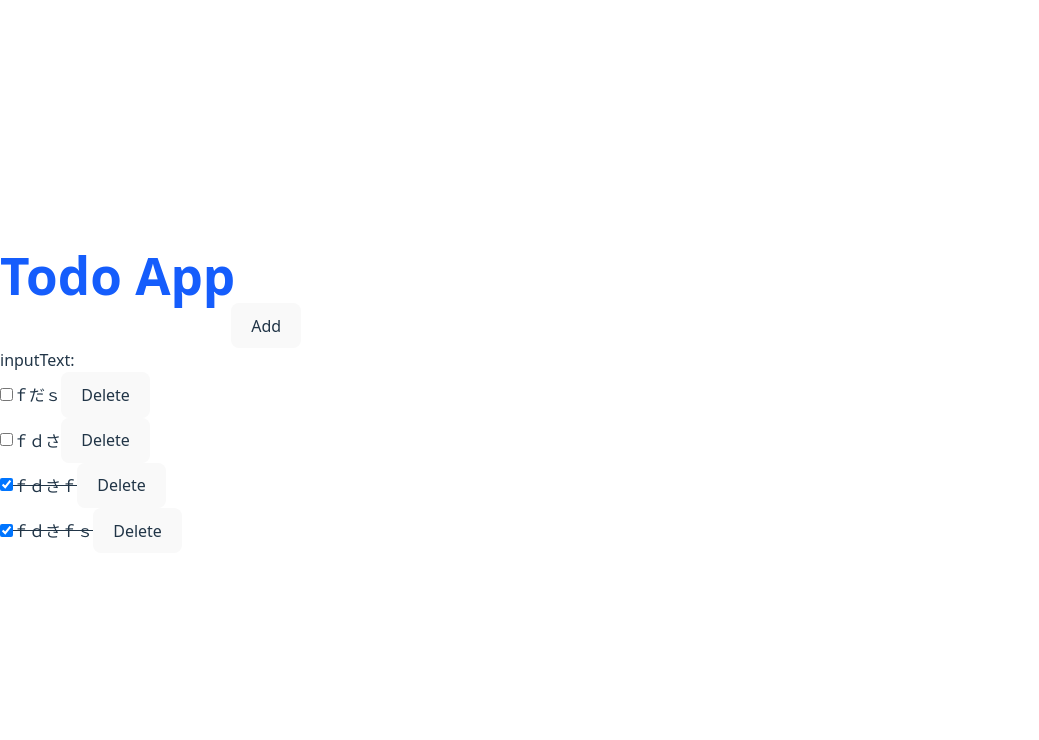
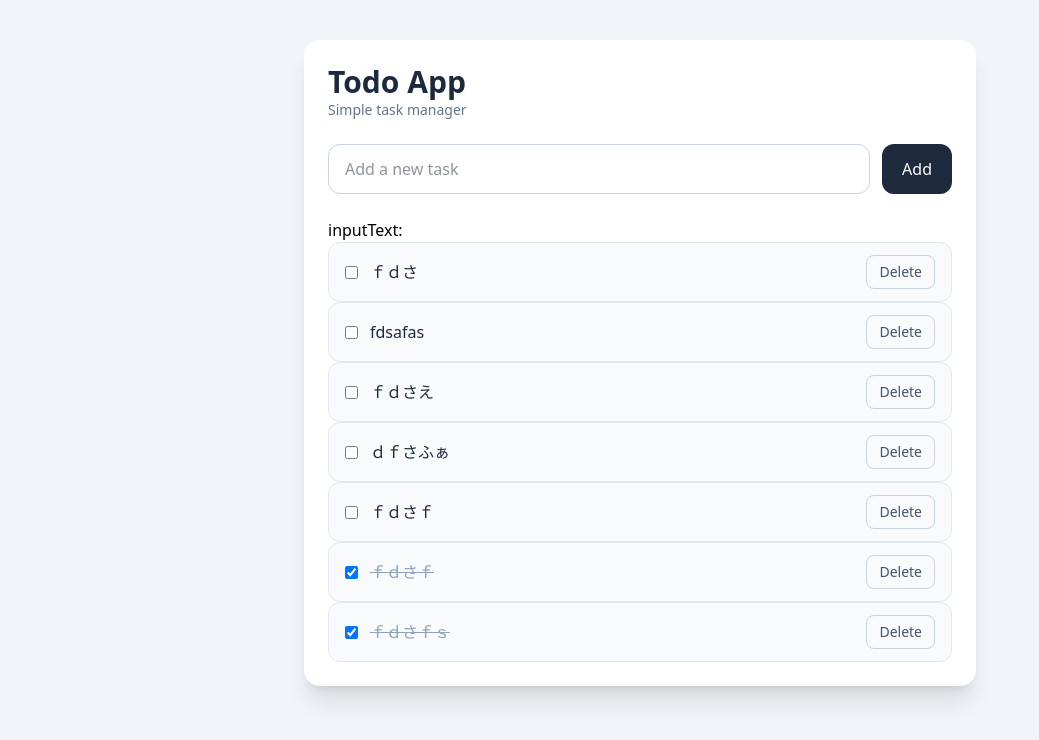
Before and after one commit to mae134/todo-app, a React (Vite) app: page / in a window 1280 px wide. Shown: the top 740 px of the page, without its empty margins (0-1039 px from the left). Built offline with nearby package versions, Linux system fonts and the light colour scheme; data requests are answered from the project's data file.

Commit message:
feat: improve UI layout with Tailwind and clean global CSS

```diff
--- a/db.json
+++ b/db.json
@@ -11,14 +11,29 @@
       "id": 5
     },
     {
-      "text": "ｆだｓ",
-      "done": false,
-      "id": 9
-    },
-    {
       "text": "ｆｄさ",
       "done": false,
       "id": 10
+    },
+    {
+      "text": "fdsafas",
+      "done": false,
+      "id": 11
+    },
+    {
+      "text": "ｆｄさえ",
+      "done": false,
+      "id": 12
+    },
+    {
+      "text": "ｄｆさふぁ",
+      "done": false,
+      "id": 13
+    },
+    {
+      "text": "ｆｄさｆ",
+      "done": false,
+      "id": 14
     }
   ]
 }
--- a/src/App.tsx
+++ b/src/App.tsx
@@ -29,8 +29,13 @@ function App() {
   const sortedTodos = [...todos].sort((a, b) => Number(a.done) - Number(b.done))
 
   return (
-    <div>
-      <h1 className="text-3xl font-bold text-blue-600">Todo App</h1>
+    // 画面の高さを最低限確保する 薄いグレー背景　白いカードを目立たせる　左右の余白　スマホで端にくっつかないようにする　上下の余白　詰まって見えないようにする
+    <div className="min-h-screen bg-slate-100 px-4 py-10">
+      <div className="mx-auto w-full max-w-2xl rounded-2xl bg-white p-6 shadow-xl">
+        <div className="mb-6">
+          <h1 className="text-3xl font-bold text-slate-800">Todo App</h1>
+          <p className="text-sm text-slate-500">Simple task manager</p>
+        </div>
 
         {/* ローディング中表示 */}
         {loading && <p>Loading...</p>}
@@ -38,17 +43,25 @@ function App() {
         {/* エラー表示 */}
         {error && <p style={{ color: 'red' }}>{error}</p>}
 
+        <div className="mb-6 flex gap-3">
           <input
             value={inputText}
             onChange={(e) => setInputText(e.target.value)}
             onKeyDown={(e) => {
               if (e.key === 'Enter') handleAdd()
             }}
+            placeholder="Add a new task"
+            className="w-full rounded-xl border border-slate-300 px-4 py-3 text-slate-800 outline-none"
           />
 
-      <button onClick={handleAdd} disabled={adding}>
+          <button
+            onClick={handleAdd}
+            disabled={adding}
+            className="rounded-xl bg-slate-800 px-5 py-3 text-white translation hover:bg-slate-700"
+          >
             {adding ? 'Adding...' : 'Add'}
           </button>
+        </div>
 
         <p>inputText: {inputText}</p>
         <ul>
@@ -64,6 +77,7 @@ function App() {
           ))}
         </ul>
       </div>
+    </div>
   )
 }
 
--- a/src/components/TodoItem.tsx
+++ b/src/components/TodoItem.tsx
@@ -16,7 +16,8 @@ export function TodoItem({
   togglingId,
 }: Props) {
   return (
-    <li>
+    <li className="flex itemmx-center justify-between rounded-xl border border-slate-200 bg-slate-50 px-4 py-3">
+      <label className="flex items-center gap-3">
         <input
           type="checkbox"
           checked={todo.done}
@@ -24,13 +25,19 @@ export function TodoItem({
           onChange={() => onToggleDone(todo.id)}
         />
 
-      <span style={{ textDecoration: todo.done ? 'line-through' : 'none' }}>
+        <span
+          className={
+            todo.done ? 'text-slate-400 line-through' : 'text-slate-800'
+          }
+        >
           {todo.text}
         </span>
+      </label>
 
       <button
         onClick={() => onDelete(todo.id)}
         disabled={deletingId === todo.id}
+        className="rounded-lg border border-slate-300 px-3 py-1.5 text-sm text-slate-600 translation hover:bg-slate-100 disabled:cursor-not -allowed disabled:opacity-50"
       >
         {deletingId === todo.id ? 'Deleting...' : 'Delete'}
       </button>
--- a/src/index.css
+++ b/src/index.css
@@ -5,66 +5,13 @@
   line-height: 1.5;
   font-weight: 400;
 
-  color-scheme: light dark;
-  color: rgba(255, 255, 255, 0.87);
-  background-color: #242424;
-
   font-synthesis: none;
   text-rendering: optimizeLegibility;
   -webkit-font-smoothing: antialiased;
   -moz-osx-font-smoothing: grayscale;
 }
 
-a {
-  font-weight: 500;
-  color: #646cff;
-  text-decoration: inherit;
-}
-a:hover {
-  color: #535bf2;
-}
-
 body {
   margin: 0;
-  display: flex;
-  place-items: center;
   min-width: 320px;
-  min-height: 100vh;
 }
-
-h1 {
-  font-size: 3.2em;
-  line-height: 1.1;
-}
-
-button {
-  border-radius: 8px;
-  border: 1px solid transparent;
-  padding: 0.6em 1.2em;
-  font-size: 1em;
-  font-weight: 500;
-  font-family: inherit;
-  background-color: #1a1a1a;
-  cursor: pointer;
-  transition: border-color 0.25s;
-}
-button:hover {
-  border-color: #646cff;
-}
-button:focus,
-button:focus-visible {
-  outline: 4px auto -webkit-focus-ring-color;
-}
-
-@media (prefers-color-scheme: light) {
-  :root {
-    color: #213547;
-    background-color: #ffffff;
-  }
-  a:hover {
-    color: #747bff;
-  }
-  button {
-    background-color: #f9f9f9;
-  }
-}
```
Lines whose indentation alone changed are shown as unchanged.
